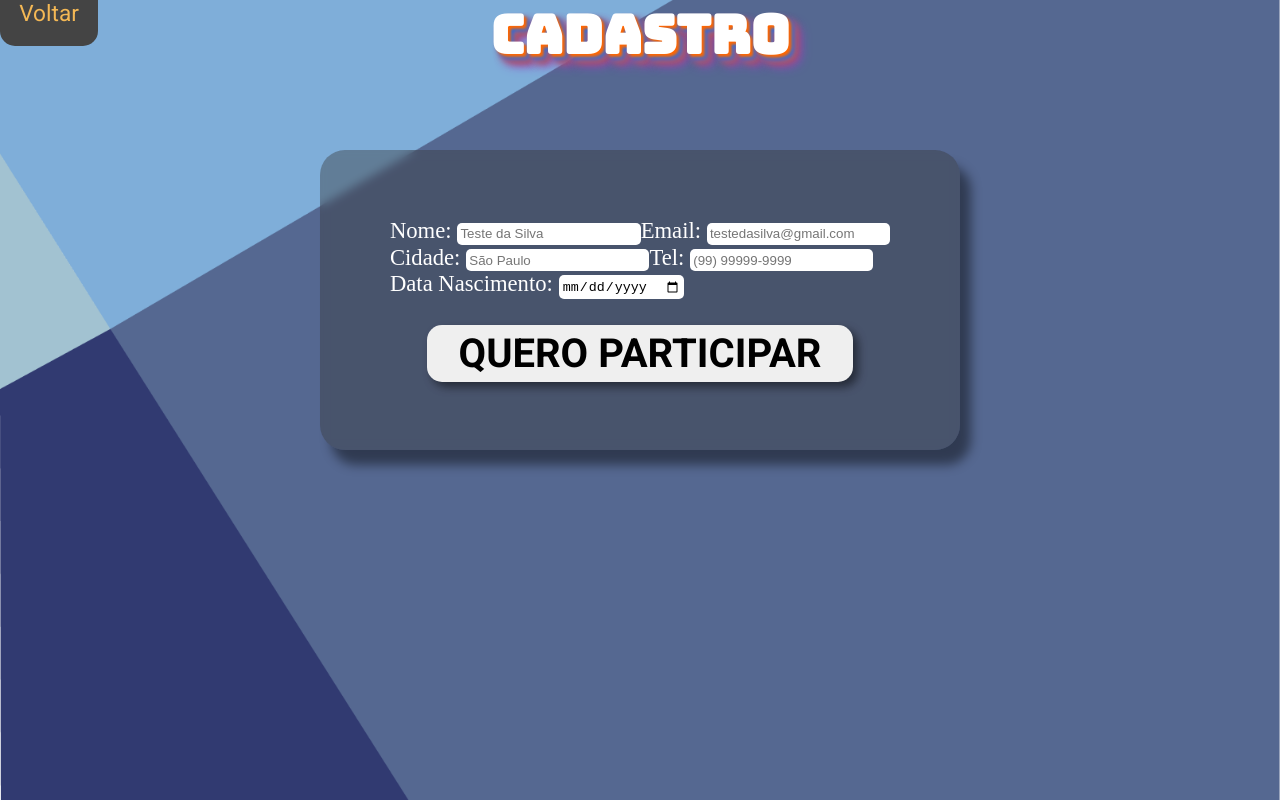
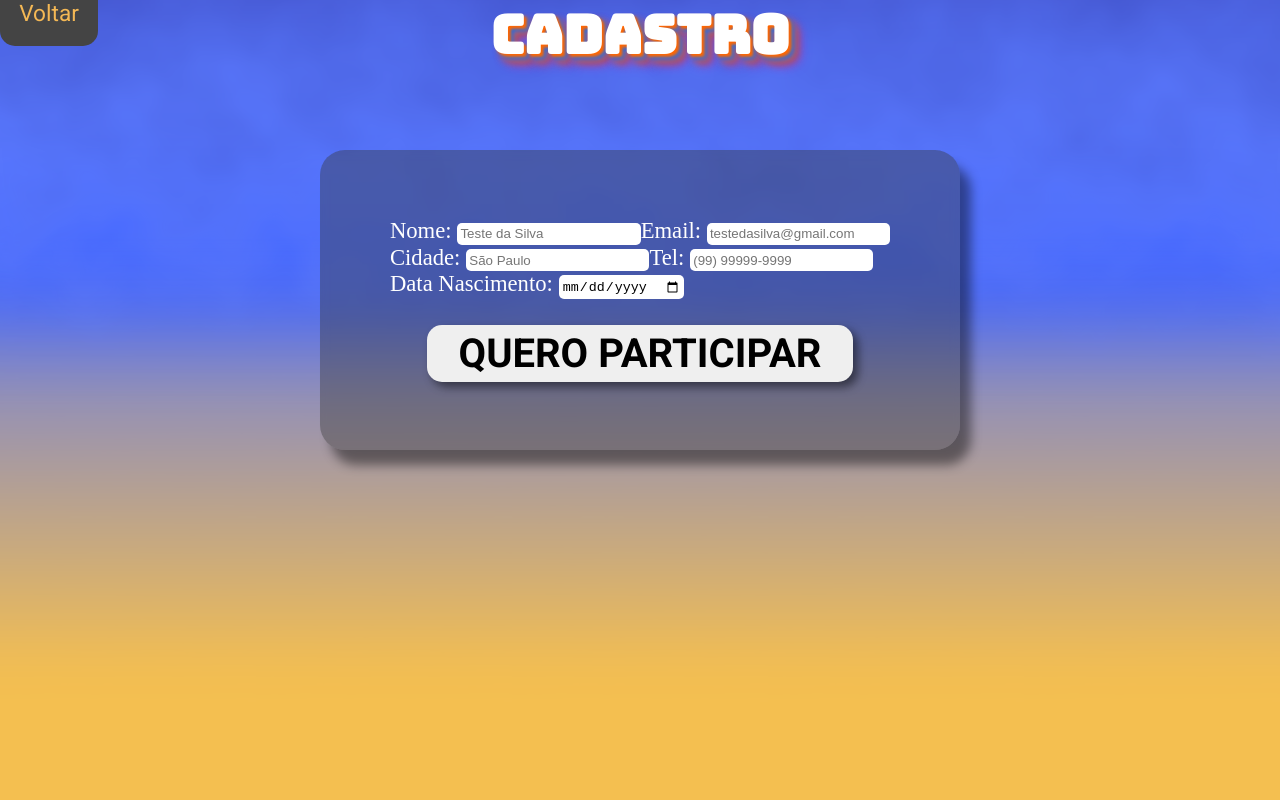
Before and after one commit to Mandeds/Feira-de-Profissoes, a React (Vite) app: page /cadastro in a window 1280 px wide. Built offline with nearby package versions, Linux system fonts and the light colour scheme.

Commit message:
background-inico
só mudei o background da pagina inicial e removi o inicio

```diff
--- a/src/pages/Cadastro.scss
+++ b/src/pages/Cadastro.scss
@@ -1,7 +1,7 @@
 @import url('https://fonts.googleapis.com/css2?family=Roboto:ital,wght@0,100..900;1,100..900&display=swap');
 
 body {
-    background-image: url('/src/assets/images/background.png');
+    /*background-image: url('/src/assets/images/background.png');*/
     background-size: cover;
     background-position: center center;
     height: 100vh;
--- a/src/style.scss
+++ b/src/style.scss
@@ -4,12 +4,12 @@
         background-color: #ffffff;
         font-size: 17pt;
         flex-wrap: wrap;
-        background-image: url(/background.png);
+        background-image: url('/src/assets/images/background-degrade-inicio.png');
         background-repeat: no-repeat;
     }
 
     header {
-        background-color: #0B0638F0;
+        /*background-color: #0B0638F0;*/
         display: flex;
         align-items: center;
         width: 100%;
```
Also changed, not shown: src/assets/images/background-degrade-inicio.png (added).
